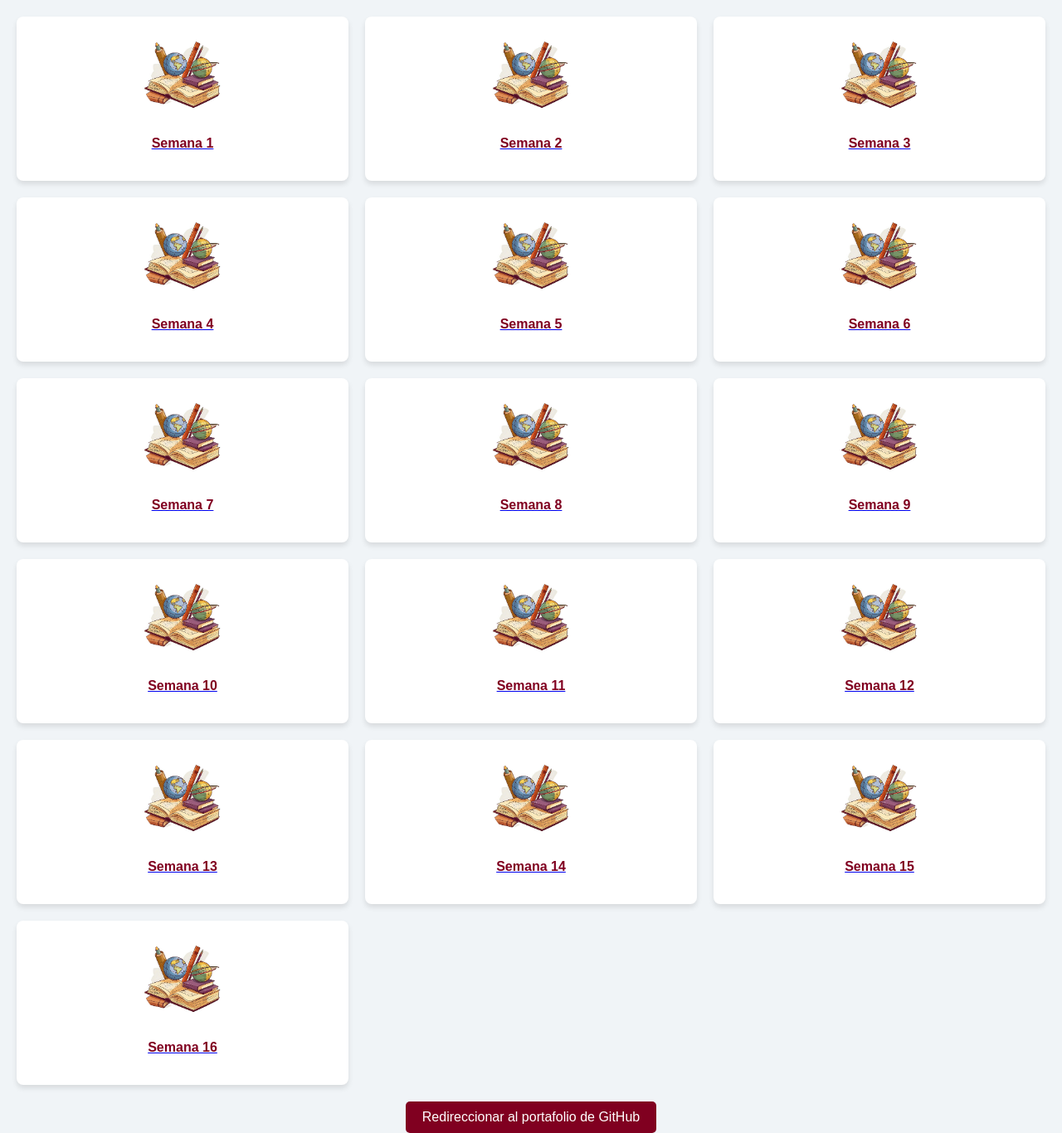
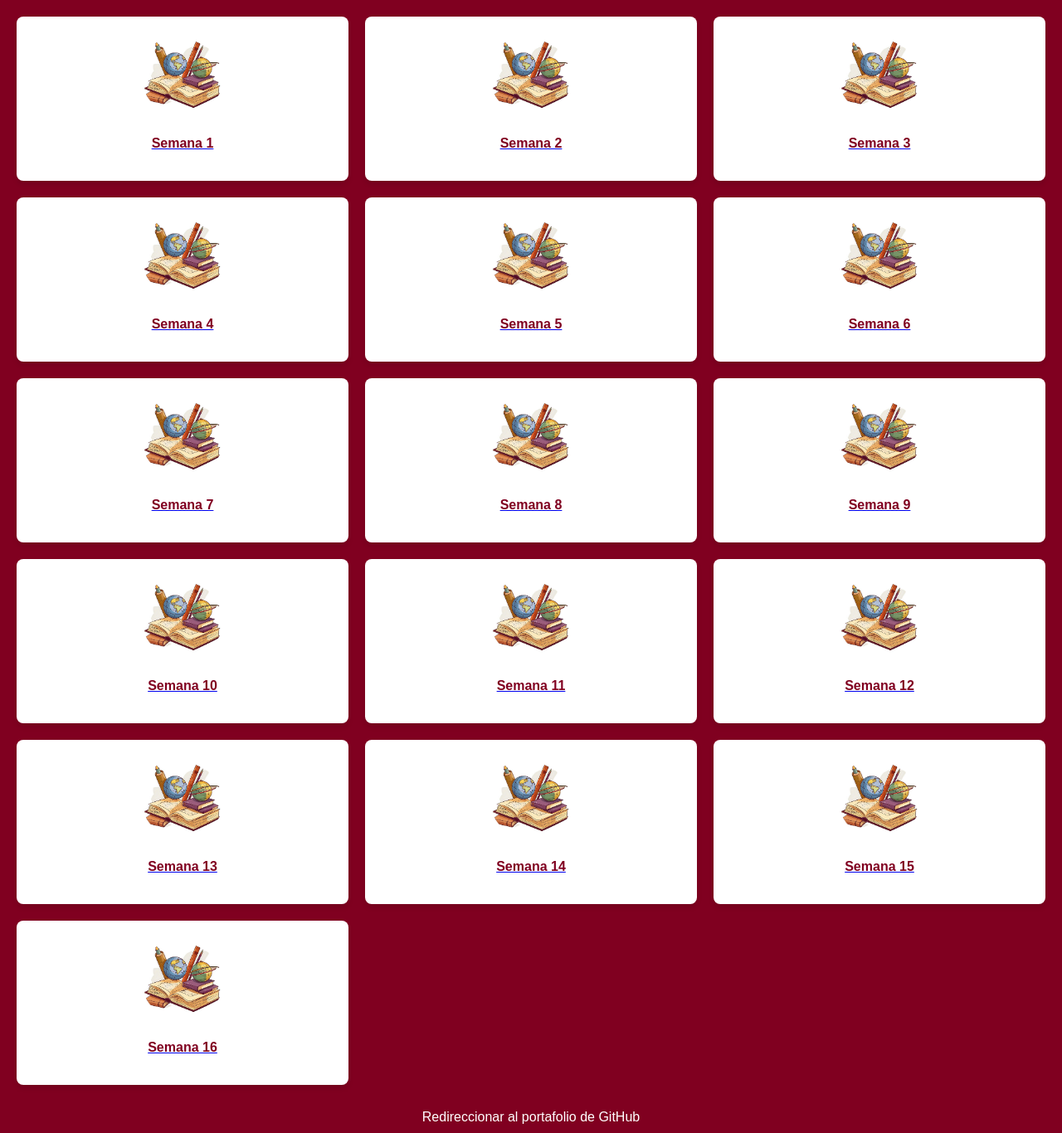
Before and after one commit to ErickBH/BASE-DE-DATOS, a PHP site: page /index.html in a window 1280 px wide. Shown: the part 235-1601 px from the top of the page at 83% size. Run offline with PHP 8.4, Linux system fonts and the light colour scheme.

Commit message:
Update estilos.css

```diff
--- a/estilos.css
+++ b/estilos.css
@@ -3,7 +3,7 @@ body {
   font-family: Arial, sans-serif;
   margin: 0;
   padding: 0;
-  background-color: #f0f4f7;  /* Fondo más claro para contraste */
+ background-color: #800020;  /* Fondo más claro para contraste */
 }
 
 header {
```
